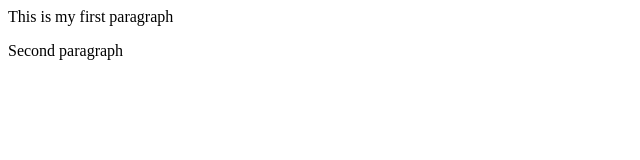
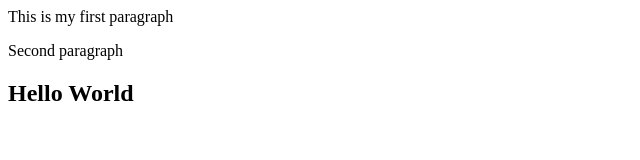
Before and after one commit to namanmishra-it/localrepo, a plain HTML site: page index.html in a window 1280 px wide. Shown: the whole page, without its empty margins (0-640 px from the left). Drawn offline with Linux system fonts and the light colour scheme.

Commit message:
Add the change

```diff
--- a/index.html
+++ b/index.html
@@ -1,2 +1,3 @@
 <p>This is my first paragraph</p>
 <p>Second paragraph</p>
+<H2>Hello World</H2>
```
